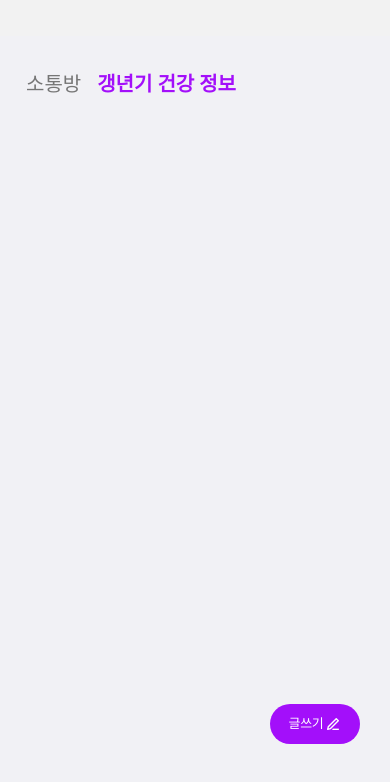
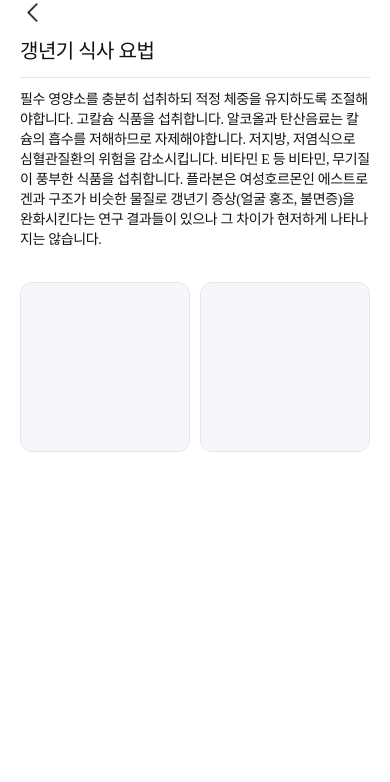
Before and after one commit to Next-Is-Us/front-end, a React Native app in the folder TodayMom/: screen /ViewContent in a window 390 px wide. Before the commit this address had no page. Shown: the top 782 px of the page. Built offline with nearby package versions, Linux system fonts and the light colour scheme.

Commit message:
:zap: Fix ViewContent

```diff
--- a/TodayMom/App.js
+++ b/TodayMom/App.js
@@ -16,6 +16,7 @@ import MomRecordConditionScreen from './screens/MomRecordConditionScreen.js';
 import InfoWrite from './screens/InfoWrite.jsx';
 import NewWrite from './screens/NewWrite.js';
 import { PostProvider } from './screens/PostContext.js';
+import ViewContent from './screens/ViewContent.js';
 
 const Stack = createStackNavigator();
 
@@ -25,7 +26,7 @@ function App() {
       <PostProvider>
         <StatusBar style="auto" />
         <NavigationContainer>
-          <Stack.Navigator initialRouteName="InfoWrite">
+          <Stack.Navigator initialRouteName="ViewContent">
             <Stack.Screen
               name="Start"
               component={Start}
@@ -34,6 +35,11 @@ function App() {
             <Stack.Screen
               name="NewWrite"
               component={NewWrite}
+              options={{ headerShown: false }}
+            />
+            <Stack.Screen
+              name="ViewContent"
+              component={ViewContent}
               options={{ headerShown: false }}
             />
             <Stack.Screen
--- a/TodayMom/screens/NewWrite.js
+++ b/TodayMom/screens/NewWrite.js
@@ -168,10 +168,10 @@ const NewWrite = () => {
 
 const styles = StyleSheet.create({
   imagePreview: {
-    width: '100%', // 너비를 부모 컨테이너에 맞춤
-    height: '100%', // 높이를 부모 컨테이너에 맞춤
-    resizeMode: 'cover', // 이미지가 컨테이너에 꽉 차게 조정
-    borderRadius: 12, // plusButton과 동일한 테두리 반경 적용
+    width: '100%',
+    height: '100%',
+    resizeMode: 'cover',
+    borderRadius: 12,
   },
   addImageText: {
     fontSize: 24,
--- /dev/null
+++ b/TodayMom/screens/ViewContent.js
@@ -0,0 +1,92 @@
+import React from 'react';
+import { StyleSheet, View, Text, ScrollView, Dimensions } from 'react-native';
+import { SafeAreaView } from 'react-native-safe-area-context';
+import Header from '../components/BasicHeader';
+
+const ViewContent = () => {
+  return (
+    <>
+      <SafeAreaView style={styles.safeArea}>
+        <Header />
+
+        <View style={styles.content}>
+          <Text style={styles.title}>갱년기 식사 요법</Text>
+          <View style={styles.horizontalLine}></View>
+          <Text style={styles.contenttext}>
+            필수 영양소를 충분히 섭취하되 적정 체중을 유지하도록 조절해야합니다.
+            고칼슘 식품을 섭취합니다. 알코올과 탄산음료는 칼슘의 흡수를
+            저해하므로 자제해야합니다. 저지방, 저염식으로 심혈관질환의 위험을
+            감소시킵니다. 비타민 E 등 비타민, 무기질이 풍부한 식품을 섭취합니다.
+            플라본은 여성호르몬인 에스트로겐과 구조가 비슷한 물질로 갱년기
+            증상(얼굴 홍조, 불면증)을 완화시킨다는 연구 결과들이 있으나 그
+            차이가 현저하게 나타나지는 않습니다.
+          </Text>
+          <ScrollView
+            horizontal={true}
+            showsHorizontalScrollIndicator={false}
+            style={styles.scrollViewStyle}
+          >
+            <View style={styles.Imagecon}></View>
+            <View style={styles.Imagecon}></View>
+            <View style={styles.Imagecon}></View>
+          </ScrollView>
+        </View>
+      </SafeAreaView>
+    </>
+  );
+};
+
+const screenWidth = Dimensions.get('window').width;
+const imageWidth = (screenWidth - 50) / 2; // 3개에 맞추어 조정
+
+const styles = StyleSheet.create({
+  scrollViewStyle: {
+    flexDirection: 'row',
+    marginTop: 32,
+  },
+  Imagecon: {
+    width: imageWidth,
+    height: imageWidth,
+    borderRadius: 12,
+    borderWidth: 1,
+    borderColor: '#E5E5EC',
+    backgroundColor: '#F7F7FB',
+    marginRight: 10,
+  },
+  contenttext: {
+    fontFamily: 'Pretendard',
+    fontSize: 14,
+    fontStyle: 'normal',
+    fontWeight: '400',
+    lineHeight: 20,
+    letterSpacing: -0.35,
+    color: '#111',
+  },
+  safeArea: {
+    flex: 1,
+    backgroundColor: 'white',
+  },
+  content: {
+    flexDirection: 'column',
+    marginTop: 12,
+    paddingHorizontal: 20,
+  },
+  title: {
+    fontFamily: 'Pretendard',
+    fontSize: 20,
+    fontStyle: 'normal',
+    fontWeight: '400',
+    lineHeight: 28,
+    letterSpacing: -0.5,
+    color: '#111',
+  },
+  horizontalLine: {
+    backgroundColor: '#F1DBFE',
+    height: 1,
+    alignSelf: 'stretch',
+    marginTop: 12,
+    marginBottom: 12,
+  },
+});
+
+export default ViewContent;
```
